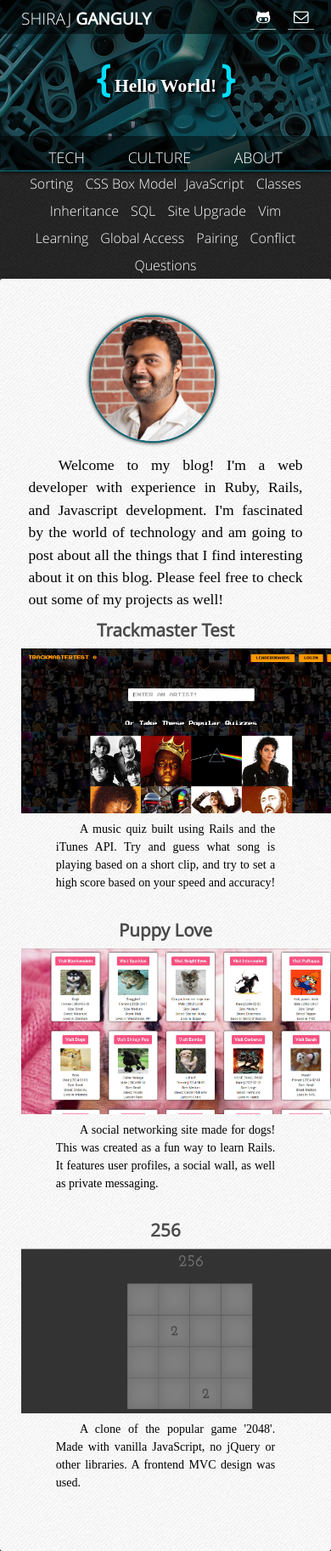
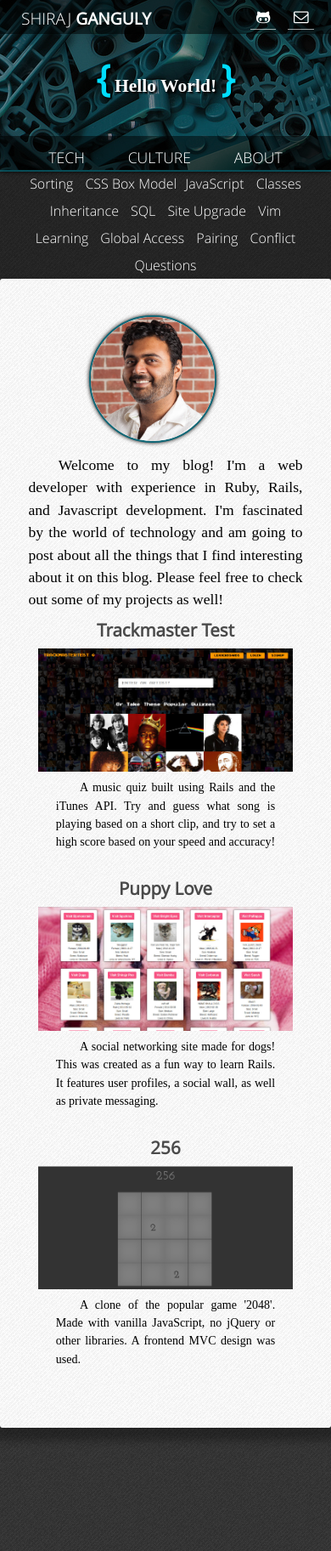
Before and after one commit to ShirajG/shirajg.github.io, a Jekyll site: the page built from index.html, in a window 390 px wide. Shown: the whole page at 85% size. Built offline with Jekyll 4.4.1, drawn with Linux system fonts in a browser that asks for light colours; nearby versions of some CDN libraries; some web fonts are replaced.

Commit message:
Add a media query for mobile

```diff
--- a/css/project.css
+++ b/css/project.css
@@ -29,4 +29,7 @@
   .projects{
     width: 100%;
   }
+  .project img{
+    max-width: 300px;
+  }
 }
--- a/css/site.css
+++ b/css/site.css
@@ -3744,4 +3744,7 @@ nav li a:hover{
   .projects{
     width: 100%;
   }
-}
+  .project img{
+    max-width: 300px;
+  }
+}
```
Also changed, not shown: css/site.min.css.
